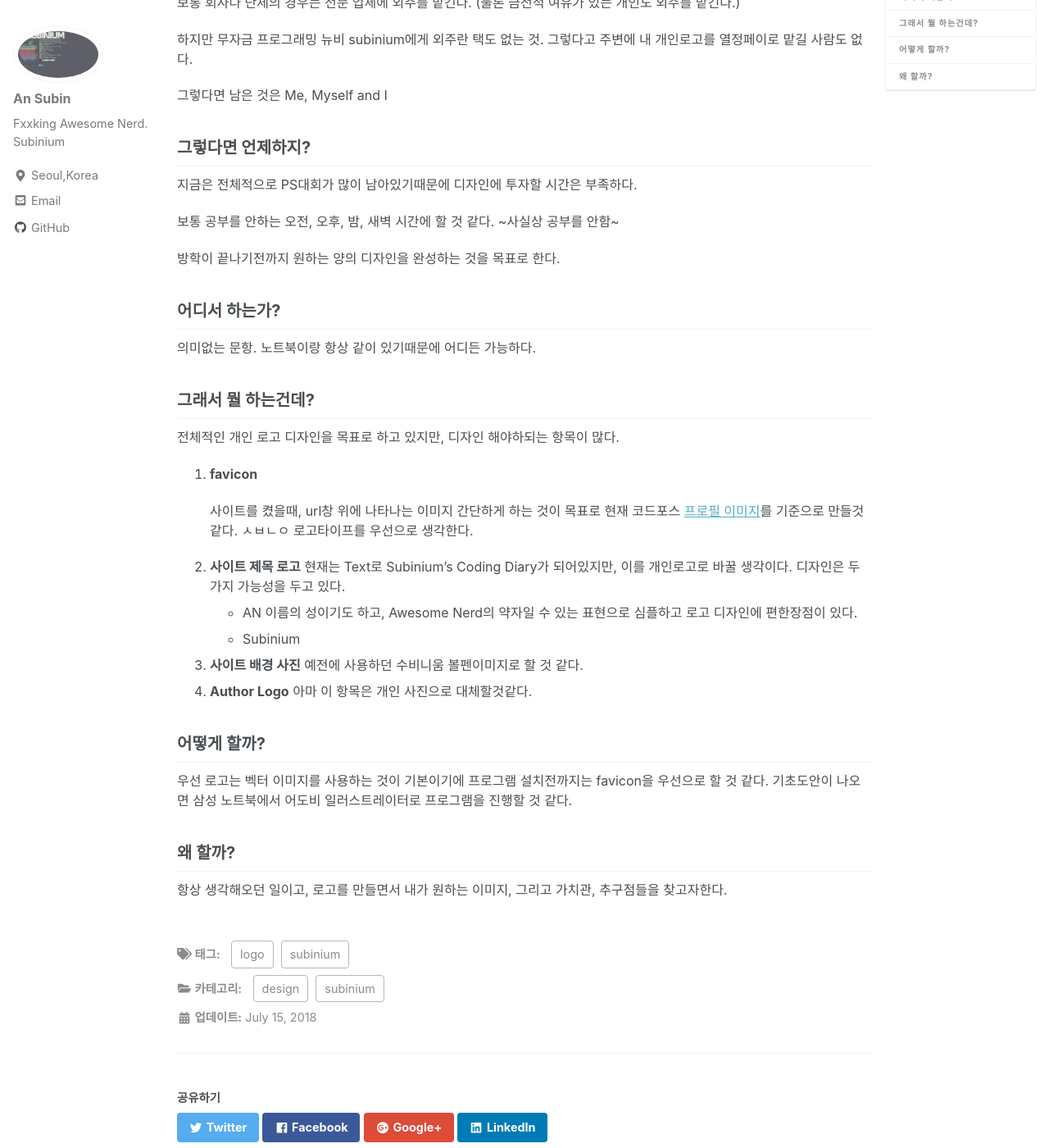
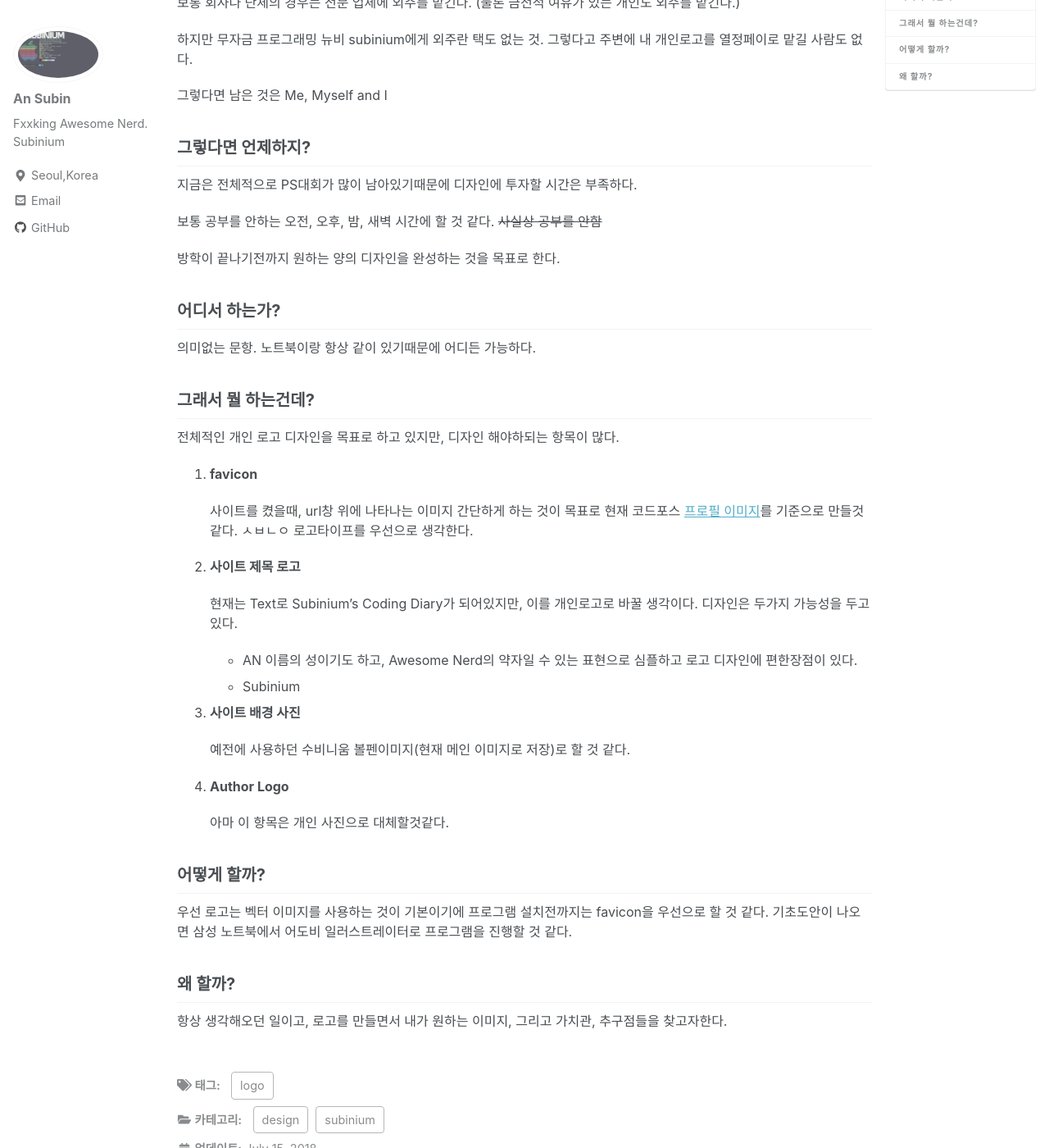
Before and after one commit to subinium/subinium.github.io, a Jekyll site: the page built from _posts/2018-07-15-Subinium-Logo-Project(1).md, in a window 1280 px wide and 1400 px high, scrolled down 303 px. Shown: the whole window at 82% size. Built offline with Jekyll 4.4.1, drawn with Linux system fonts in a browser that asks for light colours; nearby versions of some CDN libraries; comment, search, counter and statistics services are not loaded.

Commit message:
post edit

```diff
--- a/_posts/2018-07-15-Subinium-Logo-Project(1).md
+++ b/_posts/2018-07-15-Subinium-Logo-Project(1).md
@@ -4,7 +4,6 @@ category :
   - design
 tag :
   - logo
-  - subinium
 ---
 
 이번 포스팅은 육하원칙에 따라 포스팅을 해보았다.
@@ -22,7 +21,7 @@ tag :
 
 지금은 전체적으로 PS대회가 많이 남아있기때문에 디자인에 투자할 시간은 부족하다.
 
-보통 공부를 안하는 오전, 오후, 밤, 새벽 시간에 할 것 같다. ~사실상 공부를 안함~
+보통 공부를 안하는 오전, 오후, 밤, 새벽 시간에 할 것 같다. ~~사실상 공부를 안함~~
 
 방학이 끝나기전까지 원하는 양의 디자인을 완성하는 것을 목표로 한다.
 
@@ -40,14 +39,17 @@ tag :
     간단하게 하는 것이 목표로 현재 코드포스 <a href = "http://codeforces.com/profile/GOD_SUBINIUM">프로필 이미지</a>를 기준으로 만들것 같다.
     ㅅㅂㄴㅇ 로고타이프를 우선으로 생각한다.
 2. **사이트 제목 로고**
+
     현재는 Text로 Subinium's Coding Diary가 되어있지만, 이를 개인로고로 바꿀 생각이다.
     디자인은 두가지 가능성을 두고 있다.
     - AN
       이름의 성이기도 하고, Awesome Nerd의 약자일 수 있는 표현으로 심플하고 로고 디자인에 편한장점이 있다.
     - Subinium
 3. **사이트 배경 사진**
-    예전에 사용하던 수비니움 볼펜이미지로 할 것 같다.
+
+    예전에 사용하던 수비니움 볼펜이미지(현재 메인 이미지로 저장)로 할 것 같다.
 4. **Author Logo**
+
     아마 이 항목은 개인 사진으로 대체할것같다.
 
 ## 어떻게 할까?
```
